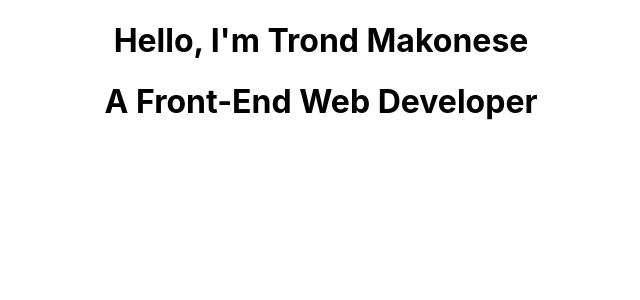
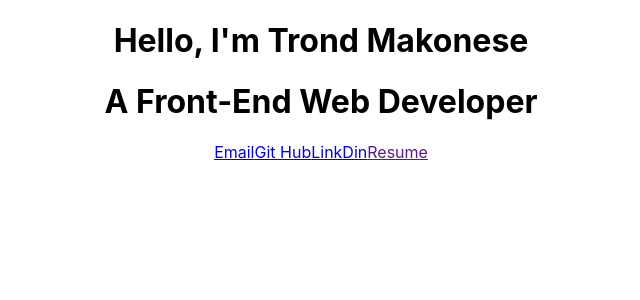
Before and after one commit to Trond240/Trond-s-Portfolio-Site, a React (Create React App) app: page / in a window 1280 px wide. Shown: the top 300 px of the page, without its empty margins (319-959 px from the left). Built offline with nearby package versions, Linux system fonts and the light colour scheme.

Commit message:
Basic information and links added to main page.

```diff
--- a/src/App.js
+++ b/src/App.js
@@ -7,6 +7,12 @@ function App() {
       <header className='main-page'>
        <h1>Hello, I'm <span>Trond Makonese</span></h1>
        <h1>A Front-End Web Developer</h1>
+       <div className='social_wrapper'>
+        <a href="mailto:trondation@gmail.com">Email</a>
+        <a href="//github.com/trond240">Git Hub</a>
+        <a href="https://www.linkedin.com/in/trond-makonese-05610115a/">LinkDin</a>
+        <a href=''>Resume</a>
+       </div>
       </header>
     </div>
   );
```
